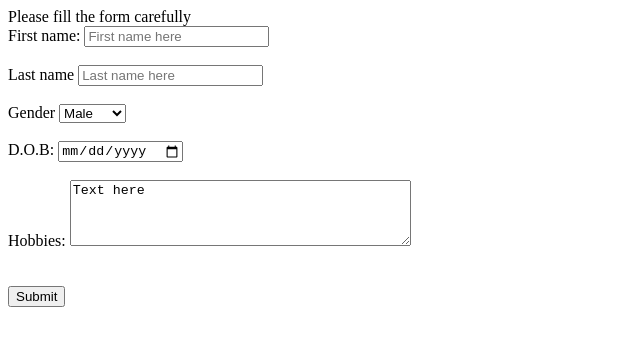
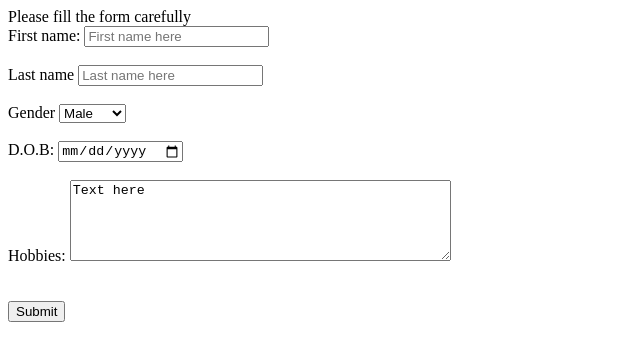
Before and after one commit to Anugrah-dev/HTML-basics, a plain HTML site: page Final project.html in a window 1280 px wide. Shown: the whole page, without its empty margins (0-640 px from the left). Drawn offline with Linux system fonts and the light colour scheme.

Commit message:
Changed the text area

```diff
--- a/Final project.html
+++ b/Final project.html
@@ -28,7 +28,7 @@
         <br>
         <br>
         <label for="Hobbies">Hobbies:</label>
-        <textarea rows="4" cols="40" id="Hobbies" required>Text here</textarea>
+        <textarea rows="5" cols="45" id="Hobbies" required>Text here</textarea>
         <br>
         <br>
         <br>
```
